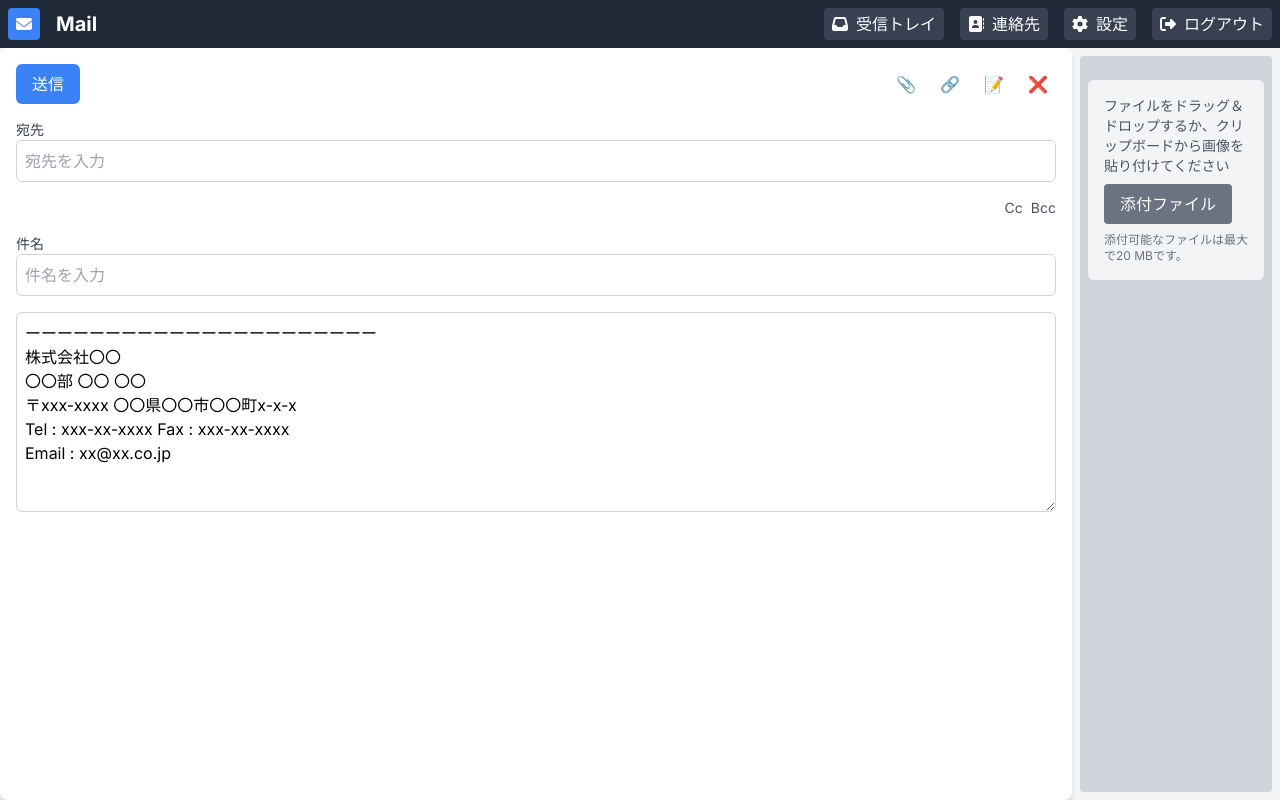
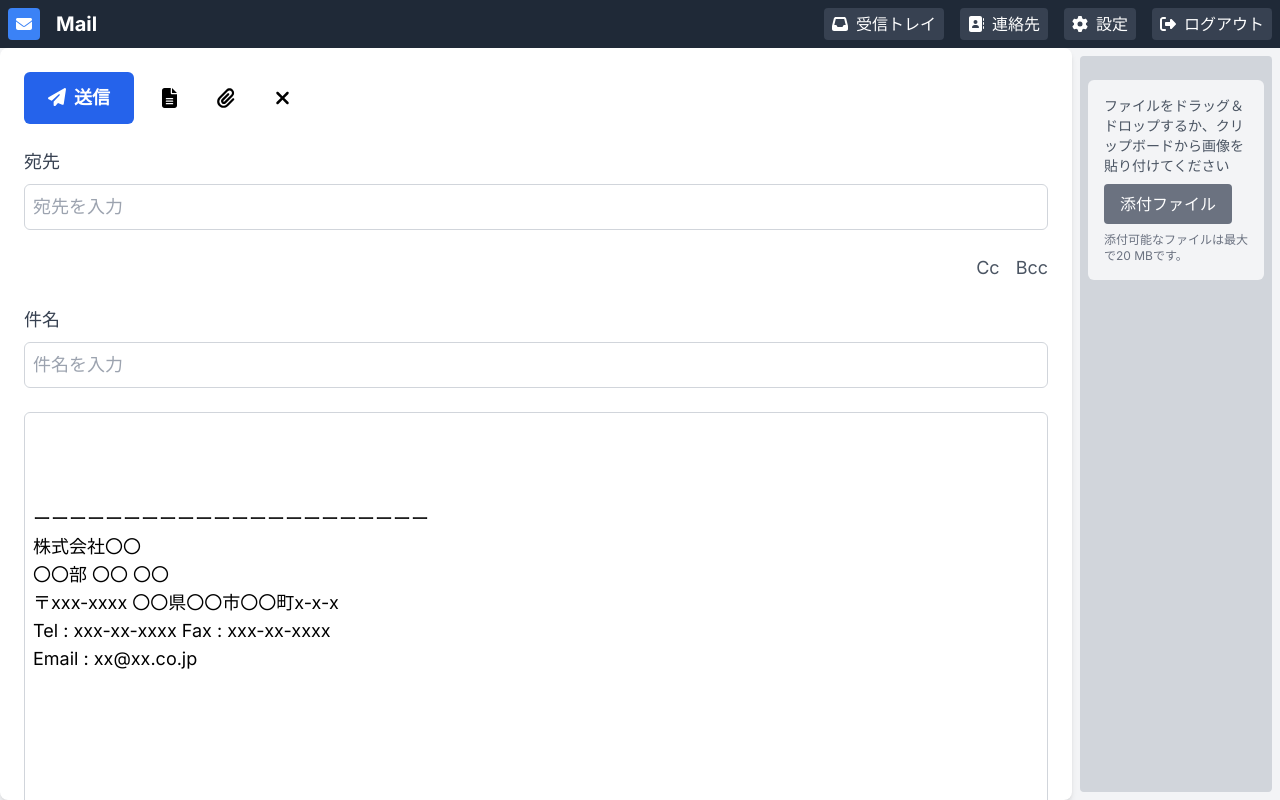
Before and after one commit to kuwa124/mail-practice, a Next.js app: page /createEmail in a window 1280 px wide. Built offline with nearby package versions, Linux system fonts and the light colour scheme.

Commit message:
♻️ 画面構成の編集

```diff
--- a/src/app/createEmail/components/AttachmentArea.tsx
+++ b/src/app/createEmail/components/AttachmentArea.tsx
@@ -1,20 +1,24 @@
 // AttachmentArea.tsx
 import React from 'react';
 
-// ボタンのベーススタイル
+// ボタンのベーススタイル：パディング、角丸、白文字、フォーカス時のアウトライン無し
 const BUTTON_BASE = 'py-2 px-4 rounded text-white focus:outline-none';
 
 const AttachmentArea: React.FC = () => {
   return (
-    <div className='w-48 bg-gray-300 space-y-2 m-2 p-2 rounded'>
+    // 添付ファイルエリア全体のコンテナ
+    <div
+      // 幅48、グレーの背景、要素間の垂直方向のスペース、マージン、パディング、角丸
+      className='w-48 bg-gray-300 space-y-2 m-2 p-2 rounded'
+    >
       {/* 添付ファイル欄 */}
       <div
-        // マージンとパディング、背景色、丸角の設定
+        // 上マージン、パディング、薄いグレーの背景、中程度の角丸
         className='mt-4 p-4 bg-gray-100 rounded-md'
       >
         {/* 説明文 */}
         <p
-          // 小さいテキストサイズとグレーカラー、下マージンの設定
+          // 小さいテキストサイズ、グレーの文字色、下マージン
           className='text-sm text-gray-600 mb-2'
         >
           ファイルをドラッグ＆ドロップするか、クリップボードから画像を貼り付けてください
@@ -28,9 +32,9 @@ const AttachmentArea: React.FC = () => {
           添付ファイル
         </button>
 
-        {/* 説明文 */}
+        {/* ファイルサイズ制限の説明文 */}
         <p
-          // 最小のテキストサイズとグレーカラー、上マージンの設定
+          // 最小のテキストサイズ、グレーの文字色、上マージン
           className='text-xs text-gray-500 mt-2'
         >
           添付可能なファイルは最大で20 MBです。
--- a/src/app/createEmail/components/EmailComposer.tsx
+++ b/src/app/createEmail/components/EmailComposer.tsx
@@ -1,13 +1,21 @@
 'use client';
 
+// 必要なReactフックとFont Awesomeコンポーネントをインポート
 import React, { useState, useEffect, useRef } from 'react';
+import { FontAwesomeIcon } from '@fortawesome/react-fontawesome';
+import {
+  faPaperclip,
+  faFileAlt,
+  faTimes,
+  faPaperPlane,
+} from '@fortawesome/free-solid-svg-icons';
 
 // 共通で使用するTailwindクラスを定数化
-const INPUT_BASE = 'w-full border border-gray-300 rounded-md p-2';
-const BUTTON_BASE = 'px-4 py-2 rounded-md text-white';
-const ACTION_BUTTON = 'p-2';
-const LABEL_BASE = 'block text-sm font-medium text-gray-700';
-const SMALL_TEXT_BUTTON = 'text-sm text-gray-600';
+const INPUT_BASE = 'w-full border border-gray-300 rounded-md p-2'; // 入力フィールドの基本スタイル：全幅、ボーダー、角丸、パディング
+const BUTTON_BASE = 'px-6 py-3 rounded-md text-white text-lg font-semibold'; // ボタンの基本スタイル：パディング、角丸、白文字、大きめフォント、太字
+const ACTION_BUTTON = 'p-3 text-xl'; // アクションボタンのスタイル：パディング、大きめアイコン
+const LABEL_BASE = 'block text-lg font-medium text-gray-700 mb-2'; // ラベルの基本スタイル：ブロック表示、大きめフォント、中太字、グレーテキスト、下マージン
+const SMALL_TEXT_BUTTON = 'text-lg text-gray-600'; // 小さいテキストボタンのスタイル：大きめフォント、グレーテキスト
 
 // 署名テキスト（先頭に2行分の空行を追加）
 const SIGNATURE = `
@@ -19,8 +27,16 @@ const SIGNATURE = `
 〒xxx-xxxx 〇〇県〇〇市〇〇町x-x-x
 Tel : xxx-xx-xxxx Fax : xxx-xx-xxxx
 Email : xx@xx.co.jp
-`.trimStart();
+`;
 
+// アクションアイコンの設定
+const actionIcons = [
+  { icon: faFileAlt, tooltip: '下書きとして保存' },
+  { icon: faPaperclip, tooltip: '添付ファイル' },
+  { icon: faTimes, tooltip: '破棄' },
+];
+
+// EmailComposerコンポーネントの定義
 const EmailComposer: React.FC = () => {
   // メール本文の状態を管理するstate
   const [body, setBody] = useState(SIGNATURE);
@@ -48,38 +64,37 @@ const EmailComposer: React.FC = () => {
     // メールコンポーザー全体のコンテナ
     <div
       // 背景色白、パディング、シャドウ、角丸、フレックスアイテム
-      className='bg-white p-4 shadow-md rounded-lg flex-1'
+      className='bg-white p-6 shadow-md rounded-lg flex-1'
     >
       {/* ヘッダー部分：送信ボタンと各種アクションアイコン */}
       <div
-        // フレックスコンテナ、アイテムを中央に揃える、間隔下
-        className='flex items-center justify-between mb-4'
+        // フレックスコンテナ、アイテムを左揃え、間隔下、アイテム間のスペース
+        className='flex items-center mb-6 space-x-4'
       >
         {/* 送信ボタン */}
         <button
-          // 青色の送信ボタンスタイル
-          className={`${BUTTON_BASE} bg-blue-500 hover:bg-blue-600`}
+          // 青色の送信ボタンスタイル：ユニバーサルデザインに配慮
+          className={`${BUTTON_BASE} bg-blue-600 hover:bg-blue-700 focus:ring-4 focus:ring-blue-300 focus:outline-none`}
         >
+          <FontAwesomeIcon icon={faPaperPlane} className='mr-2' />
           送信
         </button>
-        {/* アクションアイコンのコンテナ */}
-        <div
-          // フレックスコンテナ、アイテム間のスペース
-          className='flex space-x-2'
-        >
-          {/* 各アクションアイコン（実際のアイコンは省略） */}
-          {['📎', '🔗', '📝', '❌'].map((icon, index) => (
-            <button key={index} className={ACTION_BUTTON}>
-              {icon}
-            </button>
-          ))}
-        </div>
+        {/* Font Awesomeを使用したアクションアイコン */}
+        {actionIcons.map((item, index) => (
+          <button
+            key={index}
+            className={`${ACTION_BUTTON} hover:bg-gray-100 rounded-full focus:ring-2 focus:ring-gray-300 focus:outline-none`}
+            title={item.tooltip}
+          >
+            <FontAwesomeIcon icon={item.icon} />
+          </button>
+        ))}
       </div>
 
       {/* メール本文エリア */}
       <div
         // 垂直方向のスペース
-        className='space-y-4'
+        className='space-y-6'
       >
         {/* 宛先入力フィールド */}
         <div>
@@ -91,7 +106,7 @@ const EmailComposer: React.FC = () => {
           <input
             type='text'
             id='to'
-            className={INPUT_BASE}
+            className={`${INPUT_BASE} text-lg`}
             placeholder='宛先を入力'
           />
         </div>
@@ -99,7 +114,7 @@ const EmailComposer: React.FC = () => {
         {/* CC/BCCボタン */}
         <div
           // 水平方向のスペース、右寄せ
-          className='flex justify-end space-x-2'
+          className='flex justify-end space-x-4'
         >
           {/* CCボタン */}
           <button className={SMALL_TEXT_BUTTON}>Cc</button>
@@ -117,7 +132,7 @@ const EmailComposer: React.FC = () => {
           <input
             type='text'
             id='subject'
-            className={INPUT_BASE}
+            className={`${INPUT_BASE} text-lg`}
             placeholder='件名を入力'
           />
         </div>
@@ -125,8 +140,8 @@ const EmailComposer: React.FC = () => {
         {/* メール本文テキストエリア（署名を含む） */}
         <textarea
           ref={textareaRef}
-          // 入力フィールドの基本スタイル: 全幅、ボーダー、角丸、パディング、高さ自動調整、最小高さ設定
-          className={`${INPUT_BASE} min-h-[200px] resize-y`}
+          // 入力フィールドの基本スタイル: 全幅、ボーダー、角丸、パディング、高さ画面いっぱい、大きめフォント
+          className={`${INPUT_BASE} h-screen text-lg`}
           placeholder='メール本文を入力'
           value={body}
           onChange={handleBodyChange}
@@ -136,4 +151,5 @@ const EmailComposer: React.FC = () => {
   );
 };
 
+// EmailComposerコンポーネントをエクスポート
 export default EmailComposer;
```
